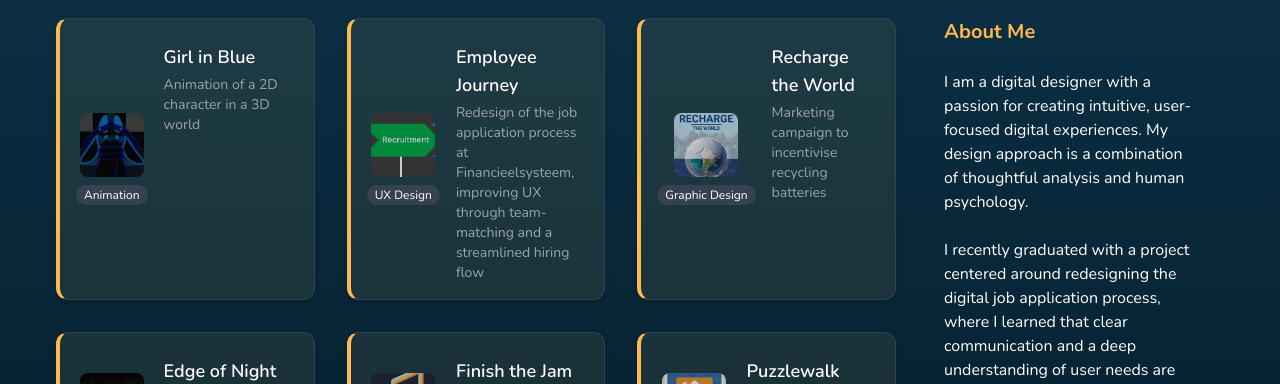
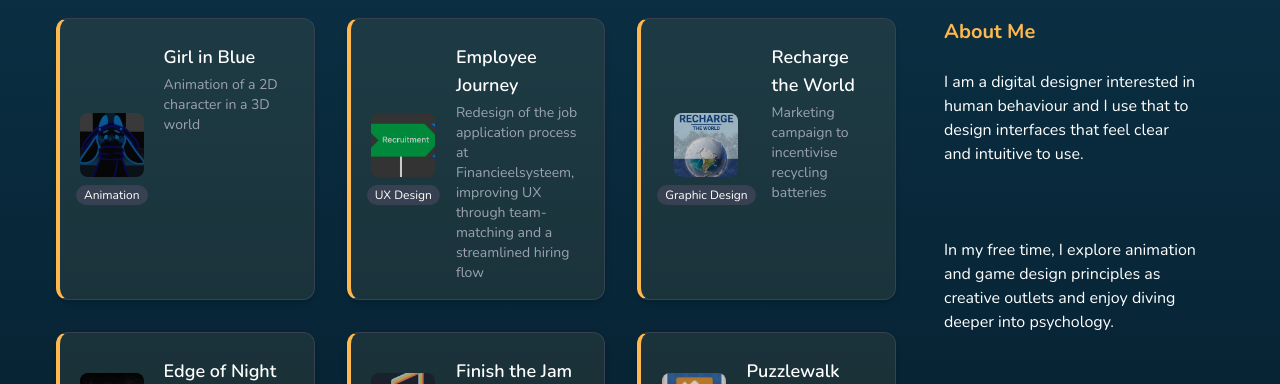
Before and after one commit to DiamK/diamkanbier.github.io, a SvelteKit app: page / in a window 1280 px wide. Shown: the part 336-720 px from the top of the page. Built offline with nearby package versions, Linux system fonts and the light colour scheme; no server answers; the database is empty.

Commit message:
About me changes

```diff
--- a/src/routes/+page.svelte
+++ b/src/routes/+page.svelte
@@ -86,10 +86,10 @@
     <aside class="self-start w-[90%] lg:w-[90%]">
         <h2 class="text-[#FFB84D] text-xl font-bold">About Me</h2>
         <br>
-        <p>I am a digital designer with a passion for creating intuitive, user-focused digital experiences. My design approach is a combination of thoughtful analysis and human psychology.
+        <p>I am a digital designer interested in human behaviour and I use that to design interfaces that feel clear and intuitive to use.
             <br>
             <br>
-            I recently graduated with a project centered around redesigning the digital job application process, where I learned that clear communication and a deep understanding of user needs are essential. This experience reinforced my belief that good design starts with empathy; seeing users not just as 'users,' but as real people with genuine motivations, emotions, and behavior.
+
             <br>
             <br>
             In my free time, I explore animation and game design principles as creative outlets and enjoy diving deeper into psychology.
```
